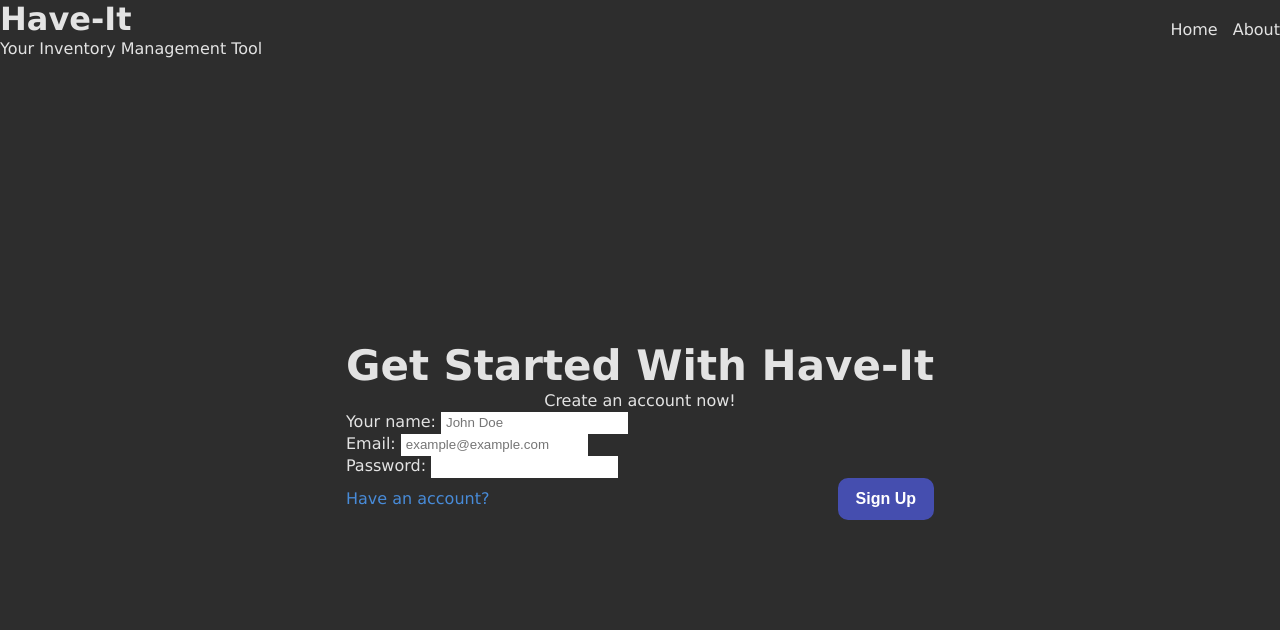
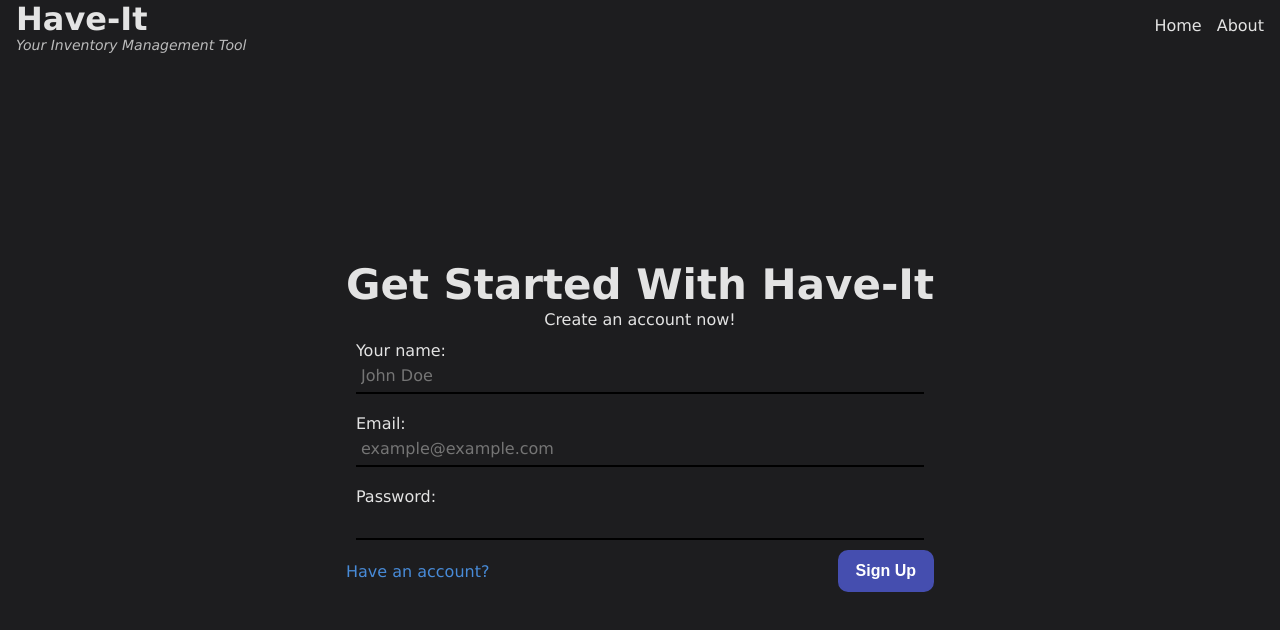
Before and after one commit to GCadel/have-it-inventory, a React (Vite) app: page /signup in a window 1280 px wide. Shown: the top 630 px of the page. Built offline with nearby package versions, Linux system fonts and the light colour scheme; no server answers.

Commit message:
Updated styles

```diff
--- a/src/App.css
+++ b/src/App.css
@@ -1,3 +1,10 @@
+:root {
+  --darkmode-text: #e3e3e3;
+  --darkmode-bg: #1d1d1f;
+  --lightmode-bg: #2a2938e5;
+  --lightmode-text: #e7e7e7;
+}
+
 * {
   box-sizing: border-box;
   margin: 0;
@@ -5,8 +12,8 @@
 }
 
 body {
-  background-color: #2d2d2d;
-  color: #e3e3e3;
+  background-color: var(--darkmode-bg);
+  color: var(--darkmode-text);
   font-family: 'Lucida Sans', 'Lucida Sans Regular', 'Lucida Grande',
     'Lucida Sans Unicode', Geneva, Verdana, sans-serif;
 }
@@ -25,10 +32,28 @@ a {
     text-underline-offset: 5px;
   }
 }
+p,
+li {
+  line-height: 22px;
+}
 
 .navbar {
   display: flex;
   justify-content: space-between;
+  padding: 0px 1rem;
+}
+
+.logo {
+  h1 {
+    margin: 0;
+    padding: 0;
+  }
+  p {
+    font-size: 14px;
+    font-style: italic;
+    opacity: 80%;
+    line-height: 1;
+  }
 }
 
 .nav-links {
@@ -43,11 +68,6 @@ a {
   }
 }
 
-p,
-li {
-  line-height: 22px;
-}
-
 main {
   display: grid;
   place-content: center;
@@ -60,16 +80,21 @@ h1 {
 
 h2 {
   font-size: 42px;
-  text-align: center;
+}
+
+h3 {
+  margin: 1rem 0 0.5rem;
 }
 
 form input {
   &:required {
     &:user-invalid {
       background-color: rgb(248, 167, 167);
+      color: black;
     }
     &:user-valid {
       background-color: rgb(183, 248, 167);
+      color: black;
     }
   }
   border: none;
@@ -89,3 +114,62 @@ form input {
   justify-content: center;
   gap: 10px;
 }
+
+ul {
+  padding-left: 20px;
+}
+
+.container {
+  max-width: 700px;
+  padding: 3rem 5rem;
+  &.small {
+    padding: 1rem;
+  }
+  border-radius: 1rem;
+  margin-bottom: 20px;
+
+  &.light {
+    background-color: var(--lightmode-bg);
+    color: var(--lightmode-text);
+  }
+
+  &.dark {
+    color: var(--darkmode-text);
+    background-color: var(--darkmode-bg);
+  }
+
+  a {
+    font-weight: 700;
+  }
+
+  p,
+  li {
+    opacity: 85%;
+  }
+}
+
+.form-field {
+  display: flex;
+  flex-direction: column;
+  padding: 10px;
+
+  input,
+  textarea {
+    font-size: inherit;
+    font-family: inherit;
+    padding: 5px;
+    background-color: transparent;
+    border-bottom: 2px solid black;
+    color: inherit;
+    &:focus {
+      background-color: #2d2d2d;
+    }
+  }
+
+  textarea {
+    resize: vertical;
+    min-height: 200px;
+    border: none;
+    border-bottom: 2px solid black;
+  }
+}
--- a/src/features/PartSelector/PartSelector.module.css
+++ b/src/features/PartSelector/PartSelector.module.css
@@ -1,29 +1,29 @@
 .part-selector {
   background-color: inherit;
   color: white;
-  border: 1px solid black;
+  border: 2px solid black;
   position: absolute;
   top: 100px;
   left: 50%;
   transform: translateX(-50%);
   min-width: 50%;
   max-width: 600px;
+  background-color: rgb(49, 49, 49);
 
   h3 {
     text-align: center;
-
+    font-size: 32px;
     font-weight: 400;
     padding: 1rem;
   }
 
   & > button {
     padding: 1rem;
-    width: 100%;
-
     display: flex;
     align-items: center;
     justify-content: center;
-    font-weight: inherit;
+    width: 100%;
+    color: rgb(253, 134, 134);
   }
 }
 
@@ -39,7 +39,7 @@
   padding: 1rem;
   gap: 10px;
   border-top: 1px solid black;
-  background-color: rgb(75, 77, 78);
+  background-color: rgb(68, 68, 68);
 }
 
 .selection-card .details {
--- a/src/features/PartTable/PartTable.module.css
+++ b/src/features/PartTable/PartTable.module.css
@@ -1,7 +1,10 @@
 .part-table {
   border-radius: 5px;
   margin: 10px 0;
-  background-color: #111124;
+  background-color: #252542;
+
+  width: 90dvw;
+  max-width: 1200px;
 }
 
 .part-table-controls {
--- a/src/shared/Button/Button.module.css
+++ b/src/shared/Button/Button.module.css
@@ -59,7 +59,24 @@
   justify-content: center;
   font-weight: inherit;
 
-  &:hover {
+  span {
+    font-weight: inherit;
+    font-size: inherit;
+    font-style: inherit;
+    color: #992b15;
+  }
+
+  &:disabled {
+    svg {
+      fill: grey;
+    }
+
+    span {
+      color: inherit;
+    }
+  }
+
+  &:not(:disabled):hover {
     svg {
       fill: red;
     }
@@ -68,5 +85,9 @@
       transform: scale(0.9);
       transition: 0.2s;
     }
+
+    span {
+      color: red;
+    }
   }
 }
```
